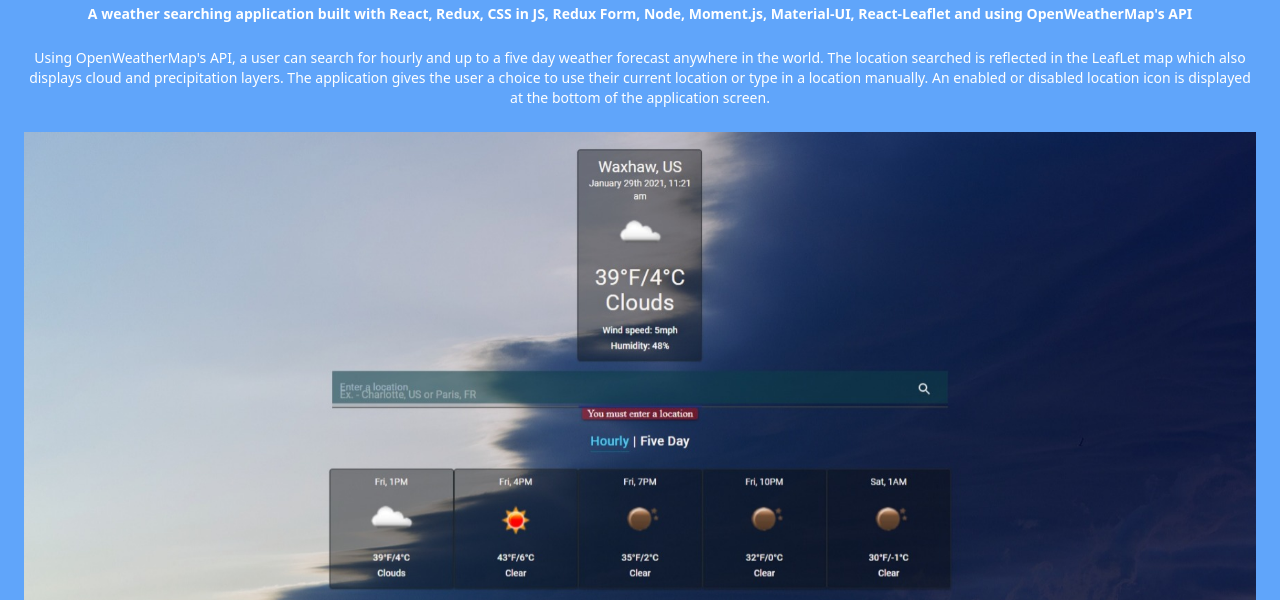
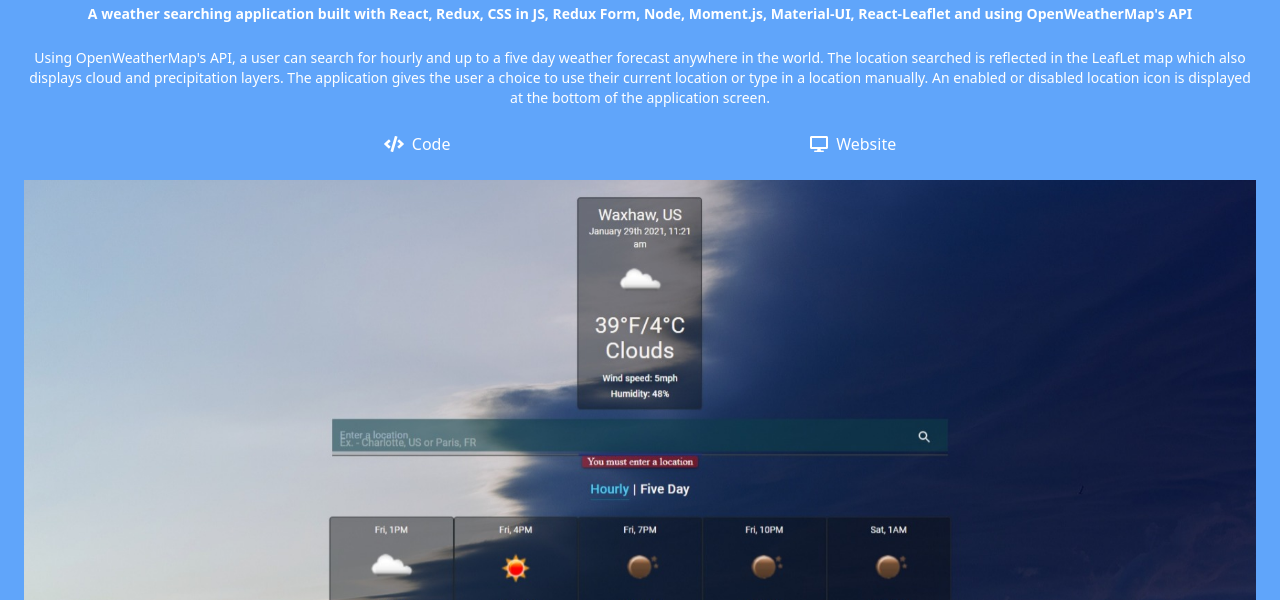
Before and after one commit to Ajsalemo/Portfolio, a Gatsby site: page /weather-home in a window 1280 px wide. Shown: the part 200-800 px from the top of the page. Built offline with nearby package versions, Linux system fonts and the light colour scheme; Gatsby itself is replaced by a stand-in of ours.

Commit message:
added a reusable component for site and github project links

```diff
--- a/src/components/project-links/project-links.js
+++ b/src/components/project-links/project-links.js
@@ -0,0 +1,26 @@
+import { faCode, faDesktop } from "@fortawesome/free-solid-svg-icons"
+import { FontAwesomeIcon } from "@fortawesome/react-fontawesome"
+import React from "react"
+
+export default function ProjectLinks() {
+  return (
+    <div className="flex justify-evenly pb-6">
+      <a
+        href="#"
+        rel="noopener noreferrer"
+        className="text-sm sm:text-base text-white"
+      >
+        <FontAwesomeIcon icon={faCode} className="mr-2" />
+        Code
+      </a>
+      <a
+        href="#"
+        rel="noopener noreferrer"
+        className="text-sm sm:text-base text-white"
+      >
+        <FontAwesomeIcon icon={faDesktop} className="mr-2" />
+        Website
+      </a>
+    </div>
+  )
+}
--- a/src/templates/projectsTemplate.js
+++ b/src/templates/projectsTemplate.js
@@ -1,5 +1,6 @@
 import Footer from "@components/footer/footer"
 import Navbar from "@components/navbar/navbar"
+import ProjectLinks from "@components/project-links/project-links"
 import SEO from "@components/seo/seo"
 import { graphql } from "gatsby"
 import Img from "gatsby-image"
@@ -28,9 +29,7 @@ export default function Template({
           <h4 className="text-white text-xs sm:text-sm py-6">
             {frontmatter.descriptionSecondary}
           </h4>
-          <div>
-
-          </div>
+          <ProjectLinks />
           <Img fluid={frontmatter.imageOne.childImageSharp.fluid} />
           <div dangerouslySetInnerHTML={{ __html: html }} />
         </div>
```
